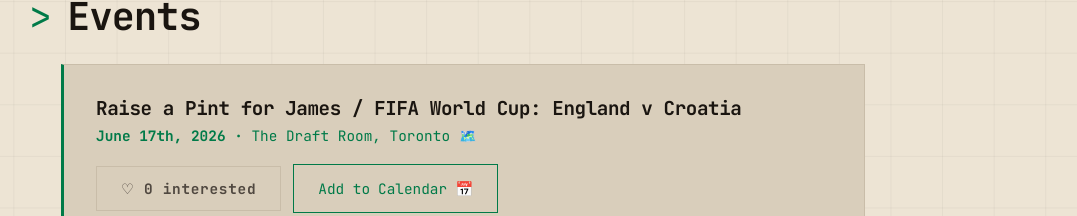
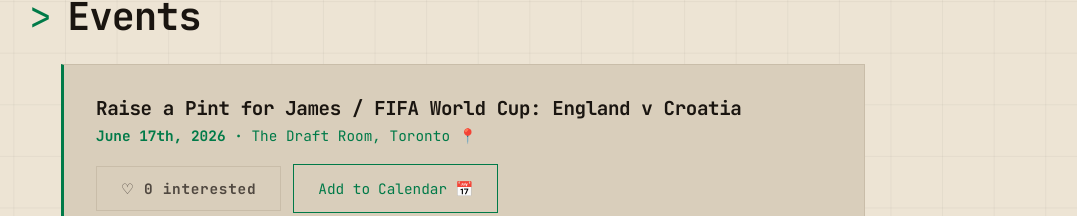
Before and after one commit to foxpress-design/listenable-music, a React (Vite) app: page / in a window 1280 px wide. Shown: the part 876-1092 px from the top of the page, without its empty margins (193-1270 px from the left). Built offline with nearby package versions, Linux system fonts and the light colour scheme; no server answers.

Commit message:
Revert venue icon to pin emoji (v1.2.12)

```diff
--- a/package.json
+++ b/package.json
@@ -1,7 +1,7 @@
 {
   "name": "listenable-music",
   "private": true,
-  "version": "1.2.11",
+  "version": "1.2.12",
   "type": "module",
   "scripts": {
     "dev": "vite",
--- a/src/pages/Home.jsx
+++ b/src/pages/Home.jsx
@@ -311,7 +311,7 @@ export default function Home() {
           <div className="section-content">
             <div className="event-card">
               <h3 className="event-title">Raise a Pint for James /<br className="mobile-break" /> FIFA World Cup: England v Croatia</h3>
-              <p className="event-date">June 17th, 2026 &middot; <a href="https://maps.app.goo.gl/jQvTBCCPYnDG2CG96" target="_blank" rel="noopener noreferrer">The Draft Room, Toronto &#x1F5FA;&#xFE0F;</a></p>
+              <p className="event-date">June 17th, 2026 &middot; <a href="https://maps.app.goo.gl/jQvTBCCPYnDG2CG96" target="_blank" rel="noopener noreferrer">The Draft Room, Toronto &#x1F4CD;</a></p>
               <div className="event-actions">
                 <button
                   className={`event-interested ${hasLiked ? 'event-interested-liked' : ''}`}
```
Also changed, not shown: 1 other file (tests, documents, lock files or other folders).
